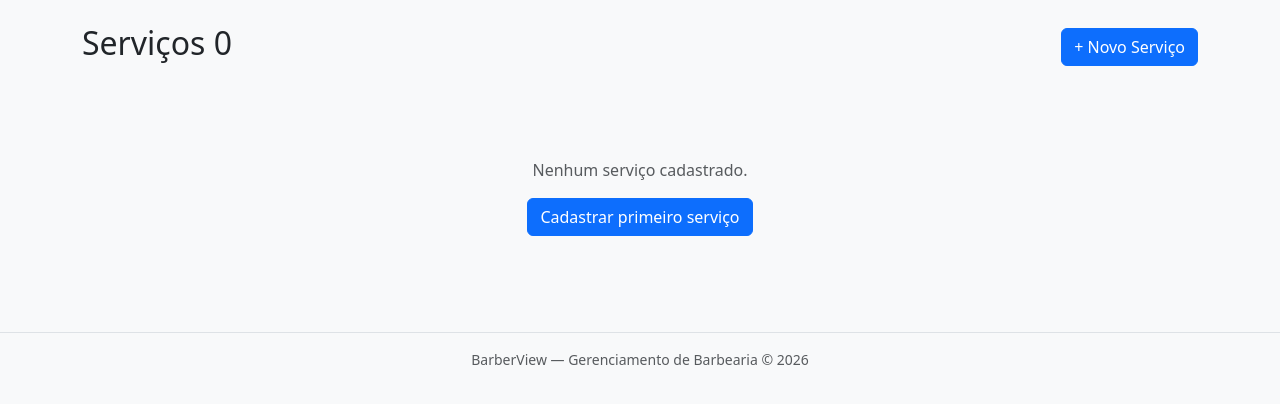
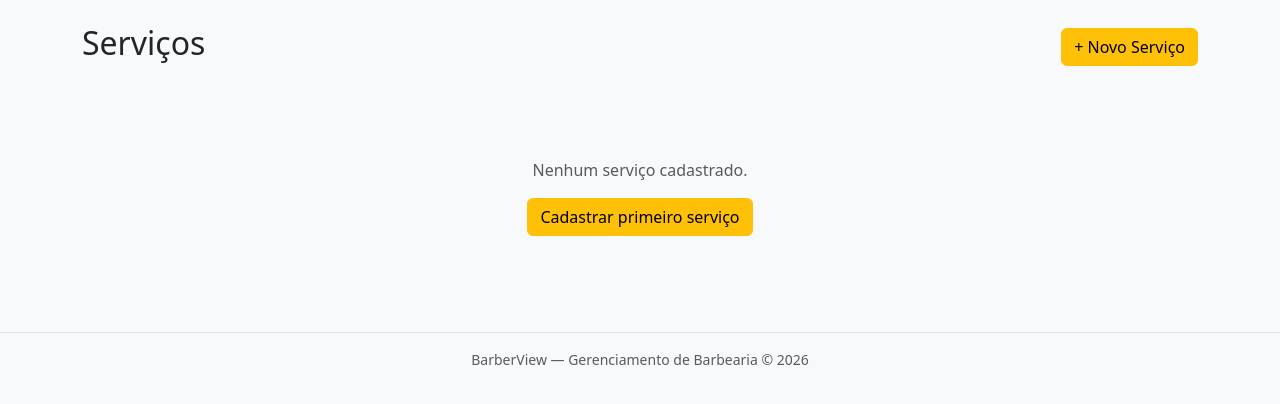
Before and after one commit to GleyCode/barberview, a Django app: page /servicos/ in a window 1280 px wide. Shown: the part 60-464 px from the top of the page. Run offline with Django 4.2, Linux system fonts and the light colour scheme; data that the repository does not hold is empty.

Commit message:
Updated servico templates.

```diff
--- a/barbearia/templates/barbearia/servico/servico_lista.html
+++ b/barbearia/templates/barbearia/servico/servico_lista.html
@@ -2,8 +2,8 @@
 {% block titulo %}Clientes — Minha Barbearia{% endblock %}
 {% block conteudo %}
 <div class="d-flex justify-content-between align-items-center mb-4">
-    <h1 class="h2">Serviços {{ servicos.count }}</h1>
-    <a href="{% url 'servico_criar' %}" class="btn btn-primary">+ Novo Serviço</a>
+    <h1 class="h2">Serviços</h1>
+    <a href="{% url 'servico_criar' %}" class="btn btn-warning">+ Novo Serviço</a>
 </div>
 
 {% if servicos %}
@@ -22,7 +22,7 @@
                 {% endif %}
                 {% if servico.descricao %}
                     <p class="card-text text-muted small">{{ servico.descricao }}</p>
-                {% endif %}}
+                {% endif %}
                 <p class="card-text small">
                     {{ servico.total_agendamentos }} agendamento{{ servico.total_agendamentos|pluralize }}
                 </p>
@@ -35,7 +35,7 @@
 <div class="text-center py-5 text-muted">
     <p class="fs-1"></p>
     <p>Nenhum serviço cadastrado.</p>
-    <a href="{% url 'servico_criar' %}" class="btn btn-primary">Cadastrar primeiro serviço</a>
+    <a href="{% url 'servico_criar' %}" class="btn btn-warning">Cadastrar primeiro serviço</a>
 </div>
 {% endif %}
 {% endblock %}
```
Also changed, not shown: barbearia/templates/barbearia/servico/servico_form.html (+2 -6 lines).
